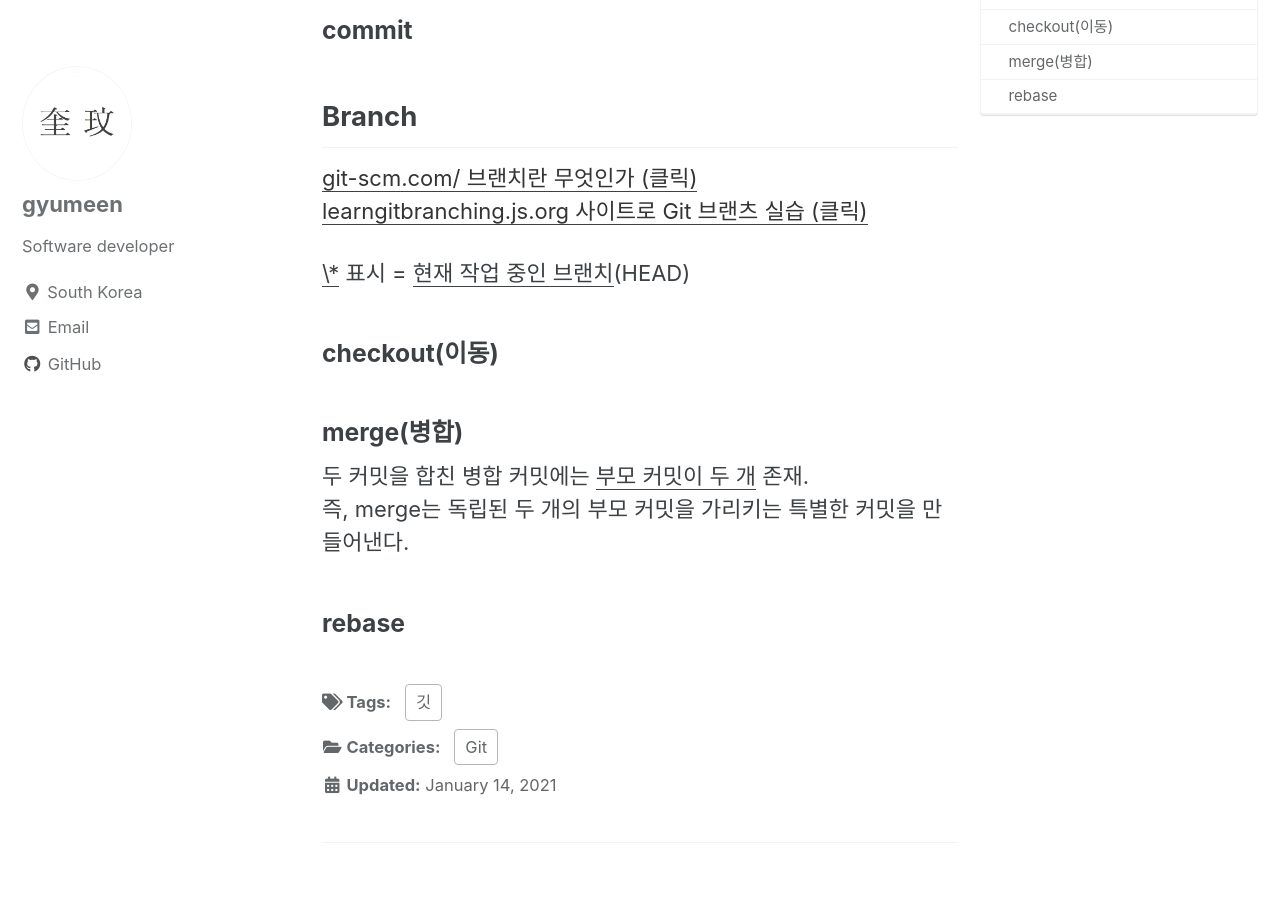
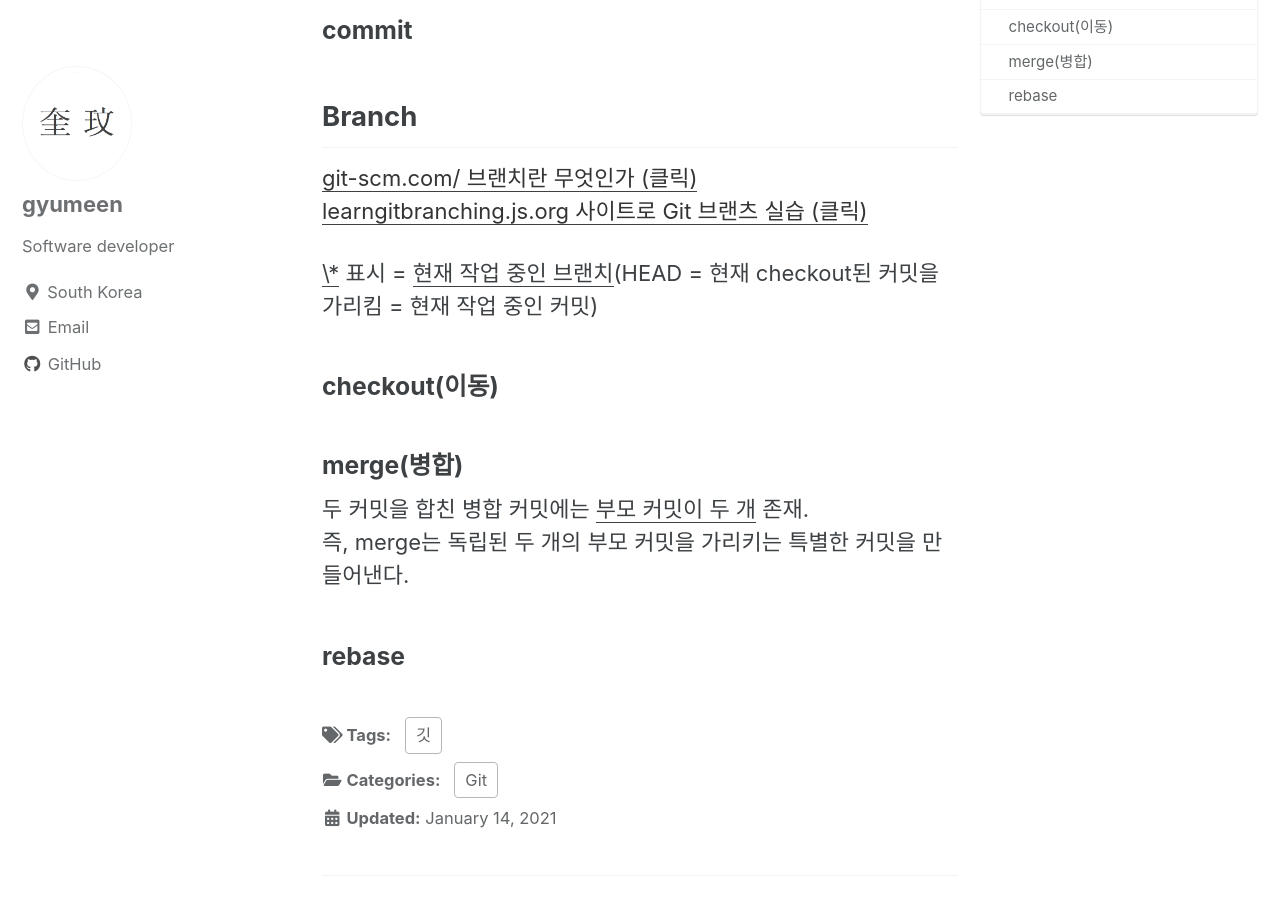
Before and after one commit to gyumeen/gyumeen.github.io, a Jekyll site: the page built from _posts/2021/Git/2021-01-14-Git basic.md, in a window 1280 px wide and 900 px high, scrolled down 337 px. Built offline with Jekyll 4.4.1, drawn with Linux system fonts in a browser that asks for light colours; cached includes are drawn as plain includes; comment, search, counter and statistics services are not loaded.

Commit message:
Update 2021-01-14-Git basic.md

```diff
--- a/_posts/2021/Git/2021-01-14-Git basic.md
+++ b/_posts/2021/Git/2021-01-14-Git basic.md
@@ -18,7 +18,7 @@ last_modified_at: 2021-01-14
 [<U>git-scm.com/ 브랜치란 무엇인가 (클릭)</U>](https://git-scm.com/book/ko/v2/Git-%EB%B8%8C%EB%9E%9C%EC%B9%98-%EB%B8%8C%EB%9E%9C%EC%B9%98%EB%9E%80-%EB%AC%B4%EC%97%87%EC%9D%B8%EA%B0%80)
 [<U>learngitbranching.js.org 사이트로 Git 브랜츠 실습 (클릭)</U>](https://learngitbranching.js.org/?locale=ko)
 
-<U>\*</U> 표시 \= <U>현재 작업 중인 브랜치</U>(HEAD)
+<U>\*</U> 표시 \= <U>현재 작업 중인 브랜치</U>(HEAD = 현재 checkout된 커밋을 가리킴 = 현재 작업 중인 커밋)
 
 ### checkout(이동)
 
```
